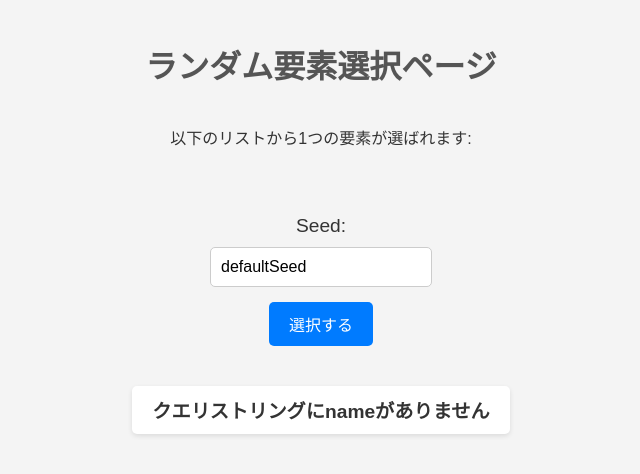
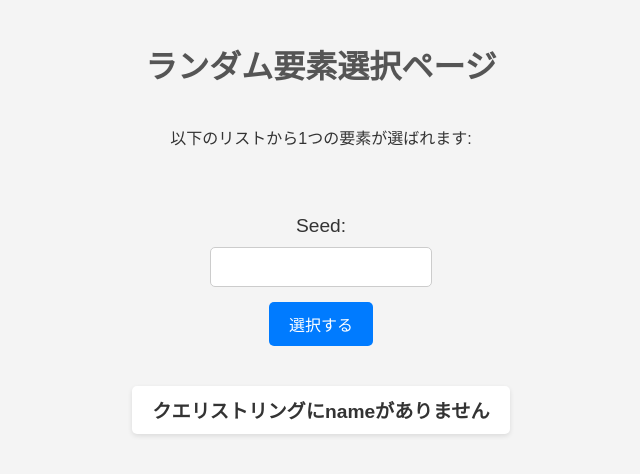
Before and after one commit to horiso0921/random-choice, a plain HTML site: page index.html in a window 1280 px wide. Shown: the whole page, without its empty margins (319-959 px from the left). Drawn offline with Linux system fonts and the light colour scheme.

Commit message:
unset default seed

```diff
--- a/index.html
+++ b/index.html
@@ -92,7 +92,7 @@
 
     <form id="seedForm">
         <label for="seed">Seed:</label>
-        <input type="text" id="seed" name="seed" value="defaultSeed">
+        <input type="text" id="seed" name="seed" value="">
         <button type="submit">選択する</button>
     </form>
 
```
